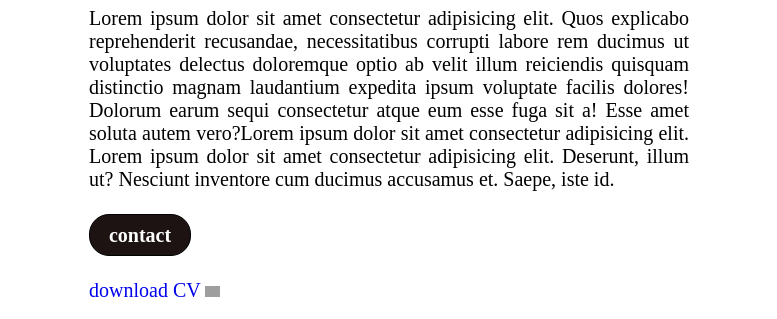
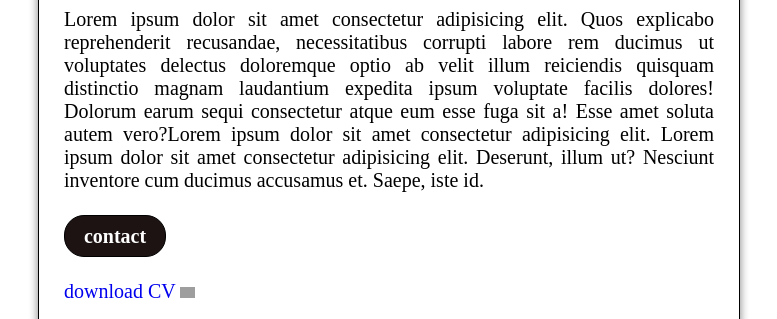
Before and after one commit to mhmadamrii/day2, a plain HTML site: page day1.html in a window 1280 px wide. Shown: the part 173-492 px from the top of the page, without its empty margins (251-1028 px from the left). Drawn offline with Linux system fonts and the light colour scheme; grey boxes are pictures that could not be loaded.

Commit message:
solving some problems

```diff
--- a/day1.html
+++ b/day1.html
@@ -13,10 +13,13 @@
             text-decoration: none;
         }
         .container{
-            width: 600px;
+            width: 650px;
             margin:100px auto;
-            padding: 10px;
+            padding: 10px 25px;
             font-size: 20px;
+            border: 1px solid;
+            box-shadow: 0 0 10px grey;
+            border-radius: 5px;
         }
         .container p{
             text-align: justify;
@@ -103,13 +106,7 @@
             </div>
             <br>
         </div>
+        <br>
     </div>
-    <!-- javascript -->
-    <script>
-        const contact = document.querySelector('.name');
-        contact.addEventListener('click',function(){
-            alert("hello world");
-        });
-    </script>
 </body>
 </html>
```
